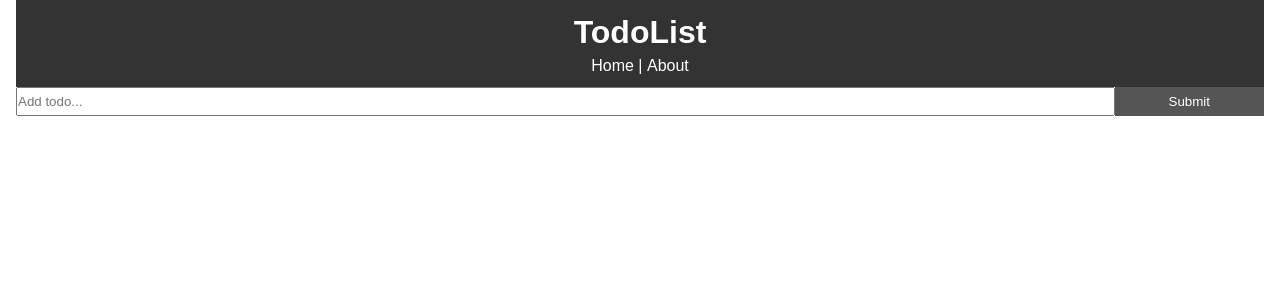
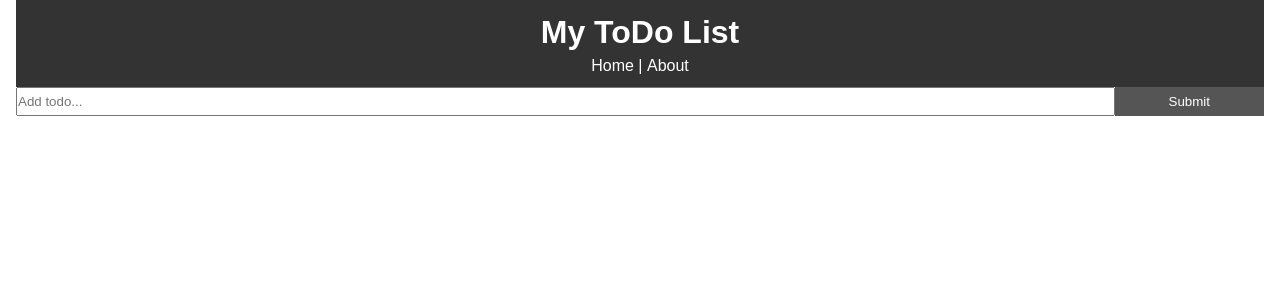
Before and after one commit to daveramai/react-crash-course, a React (Create React App) app in the folder crash-course-app/: page / in a window 1280 px wide. Shown: the top 300 px of the page. Built offline with nearby package versions, Linux system fonts and the light colour scheme; no server answers.

Commit message:
Updated the header

```diff
--- a/crash-course-app/src/components/layout/Header.js
+++ b/crash-course-app/src/components/layout/Header.js
@@ -5,7 +5,7 @@ import { Link } from 'react-router-dom';
 function Header() {
     return (
         <header style={headerStyle}>
-            <h1>TodoList</h1>
+            <h1>My ToDo List</h1>
             {/* use the Router Link here */}
             <Link style={linkStyle} to="/">Home</Link>
             &nbsp;|&nbsp;
```
